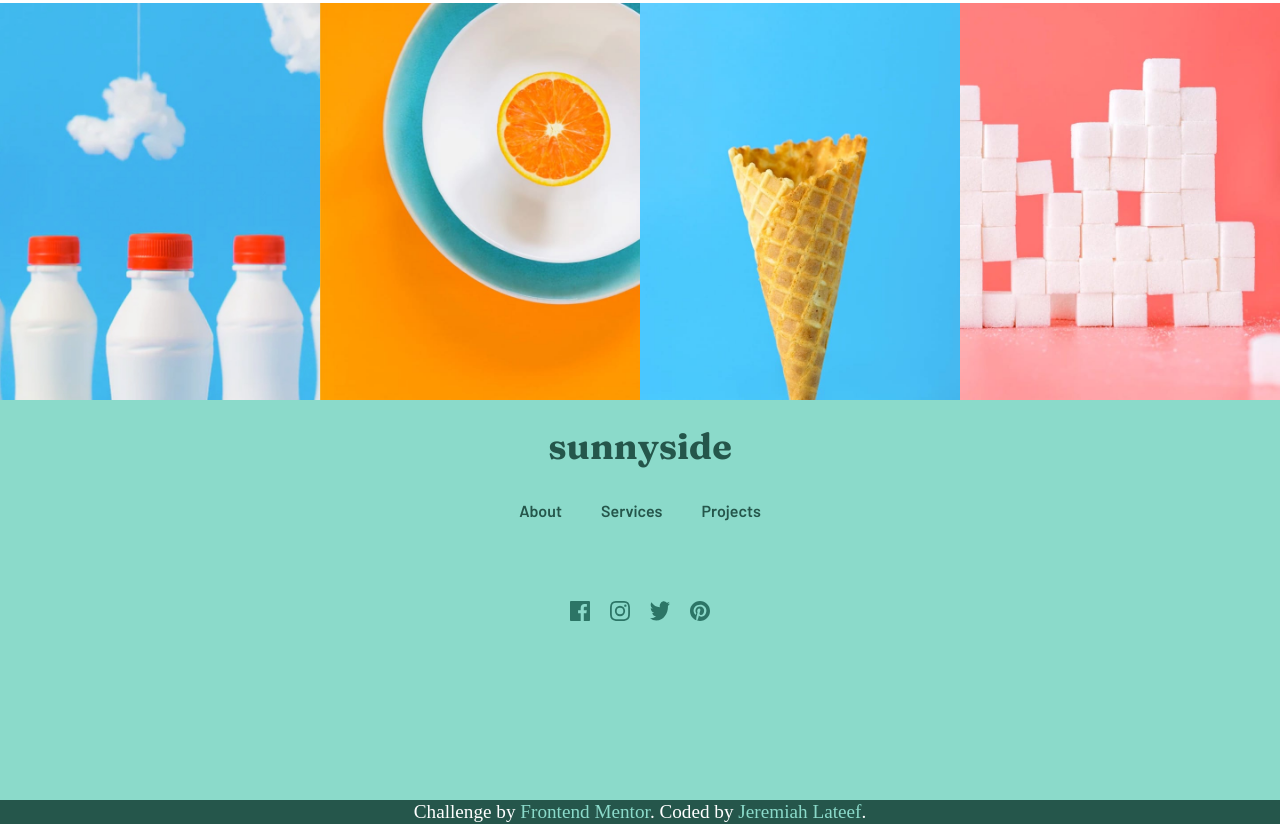
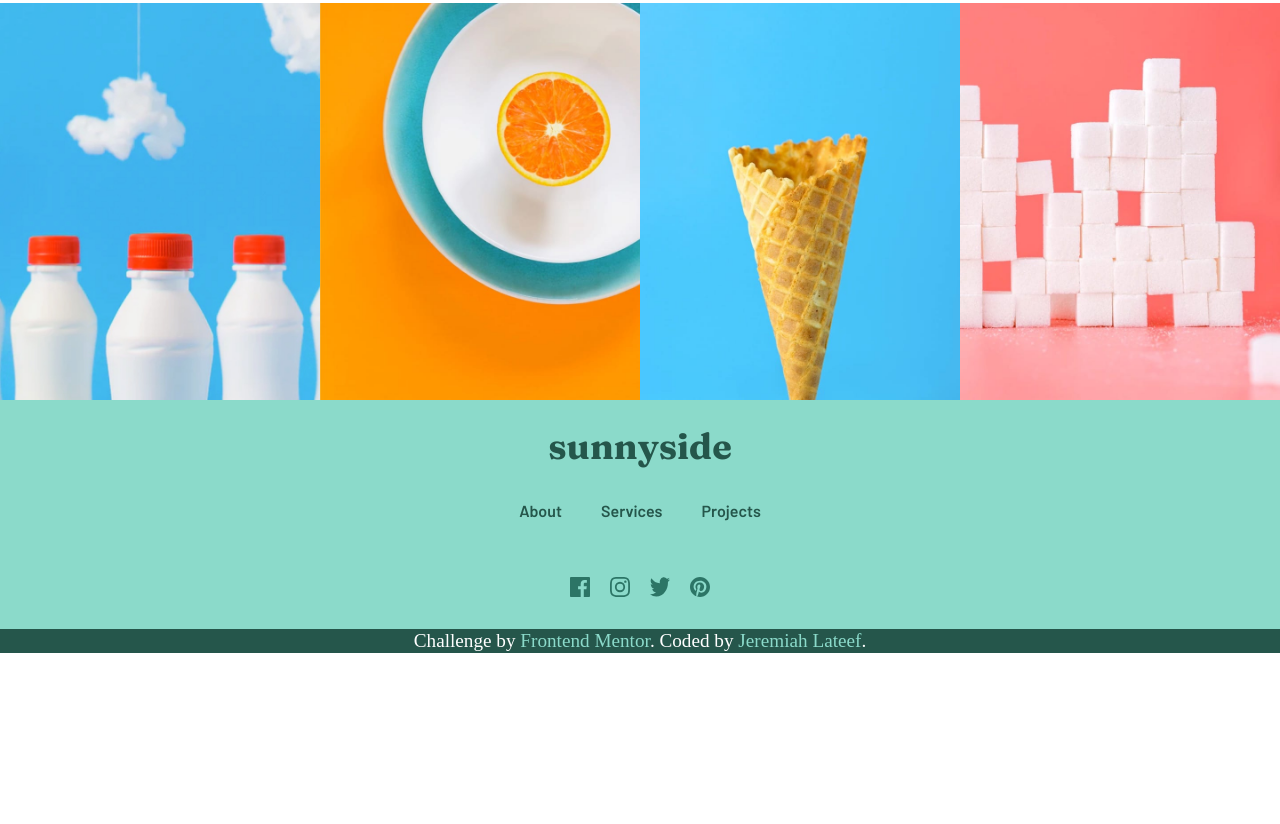
Before and after one commit to jeremiahlateef/Suunyside-landing-page, a plain HTML site: page index.html in a window 1280 px wide. Shown: the part 3016-3840 px from the top of the page. After the commit the page ends 3669 px from the top, so only its background shows below. Drawn offline with Linux system fonts and the light colour scheme.

Commit message:
Adjusted the margin of the footer section

```diff
--- a/styles.css
+++ b/styles.css
@@ -516,14 +516,10 @@ a {
 }
 .footer {
   background: var(--clr-primary-color-7);
-  min-height: 50vh;
   display: grid;
-  /* justify-content: center; */
-  /* padding: 4rem 3rem; */
   min-width: 90vw;
 }
 .foot {
-  /* width: 20rem; */
   margin-right: auto;
   margin-left: auto;
 }
@@ -540,7 +536,7 @@ a {
   display: flex;
   justify-content: space-evenly;
   text-transform: capitalize;
-  margin-bottom: 5rem;
+  margin-bottom: 3.5rem;
 }
 .foot-color {
   color: var(--clr-primary-color-3);
@@ -551,11 +547,11 @@ a {
 }
 .footer-icons {
   width: 10rem;
-  text-align: center;
   display: flex;
   justify-content: space-around;
   margin-right: auto;
   margin-left: auto;
+  margin-bottom: 2rem;
 }
 .icon {
   color: var(--clr-primary-color-3);
```
